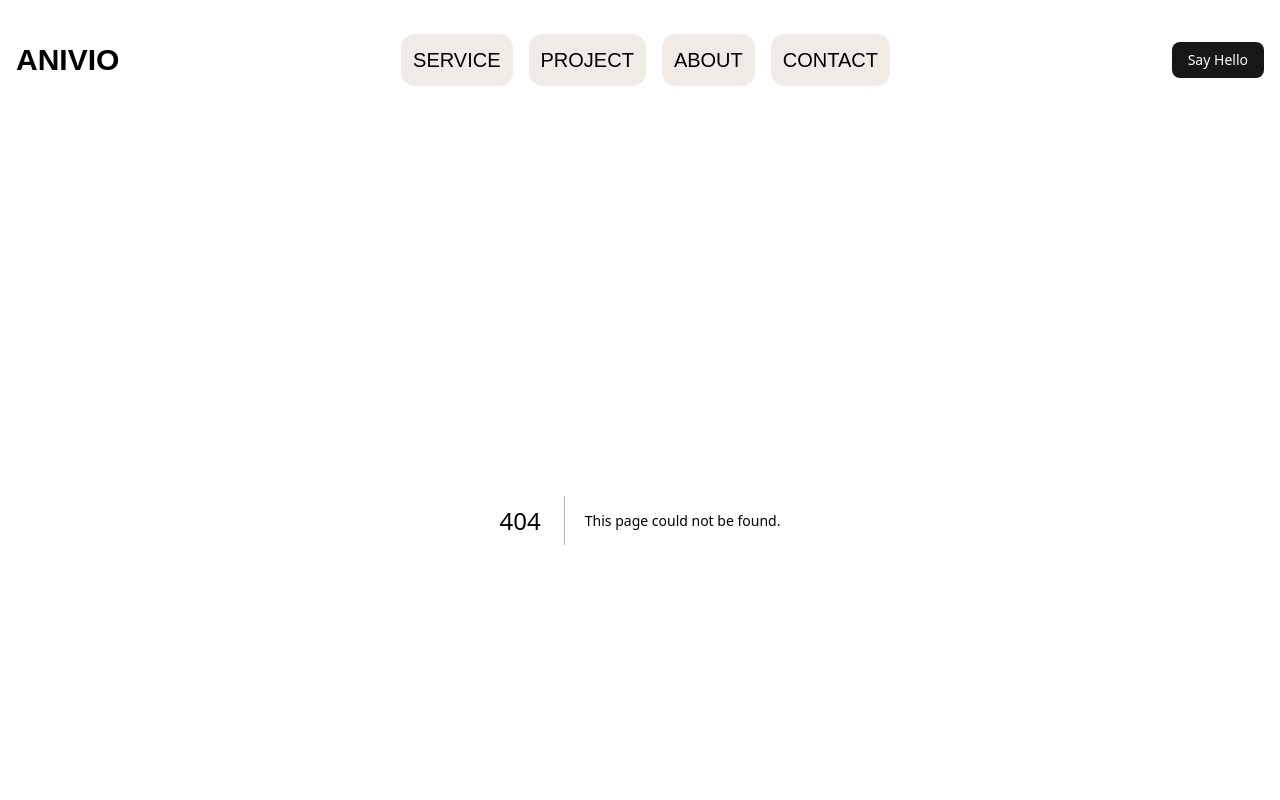
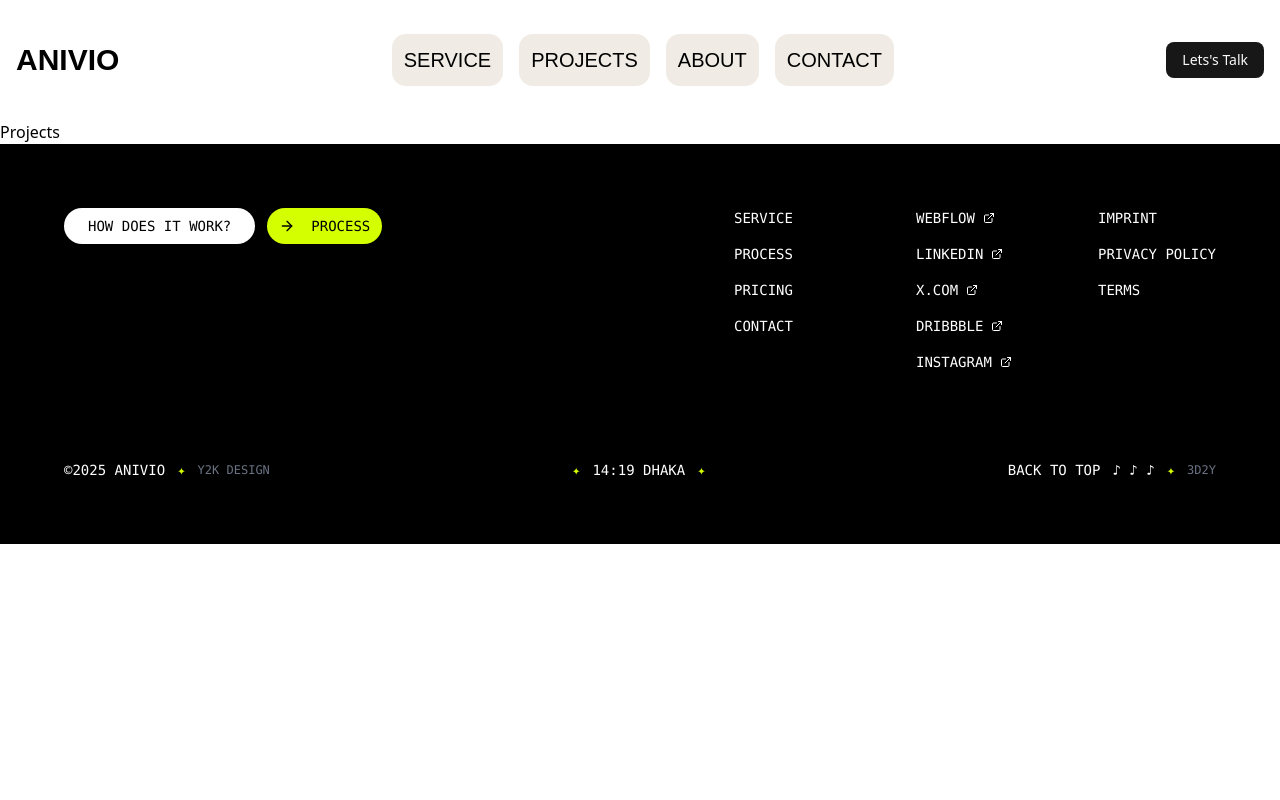
Before and after one commit to imranprof/anivio-portfolio, a Next.js app: page /projects in a window 1280 px wide. Before the commit this address had no page. Shown: the top 800 px of the page. Built offline with nearby package versions, Linux system fonts and the light colour scheme; a web font is replaced by a local one.

Commit message:
feat: add project page

```diff
--- /dev/null
+++ b/src/app/projects/page.tsx
@@ -0,0 +1,9 @@
+
+
+const Projects = () => {
+  return (
+    <div>Projects</div>
+  )
+}
+
+export default Projects
--- a/src/components/layout/Footer.tsx
+++ b/src/components/layout/Footer.tsx
@@ -130,7 +130,7 @@ export function Footer() {
       <div className="flex flex-col md:flex-row justify-between items-start md:items-end gap-6 text-sm uppercase">
         {/* Left: Copyright */}
         <div className="flex items-center gap-3">
-          <span>©2025 Eduard Bodak</span>
+          <span>©2025 Anivio</span>
           <span className="text-[#d4ff00]">✦</span>
           <span className="text-xs text-gray-500">Y2K Design</span>
         </div>
@@ -138,7 +138,7 @@ export function Footer() {
         {/* Center: Time & Location */}
         <div className="flex items-center gap-3">
           <span className="text-[#d4ff00]">✦</span>
-          <span>{currentTime ? currentTime : "00:00"} Cologne</span>
+          <span>{currentTime ? currentTime : "00:00"} Dhaka</span>
           <span className="text-[#d4ff00]">✦</span>
         </div>
 
--- a/src/components/layout/Header.tsx
+++ b/src/components/layout/Header.tsx
@@ -8,12 +8,12 @@ const Header = () => {
       <nav className="flex gap-4 font-medium font-sofia text-xl">
         <Link href={"#"} className="nav-menu-item"><span className="relative  z-[2]">
           Service</span></Link>
-        <Link href={"#"} className="nav-menu-item"><span className="relative  z-[2]">Project</span></Link>
+        <Link href={"/projects"} className="nav-menu-item"><span className="relative  z-[2]">Projects</span></Link>
         <Link href={"#"} className="nav-menu-item"><span className="relative  z-[2]">About</span></Link>
         <Link href={"#"} className="nav-menu-item"><span className="relative  z-[2]">Contact</span></Link>
       </nav>
       <Button>
-        Say Hello
+        Lets's Talk
       </Button>
 
     </header>
```
